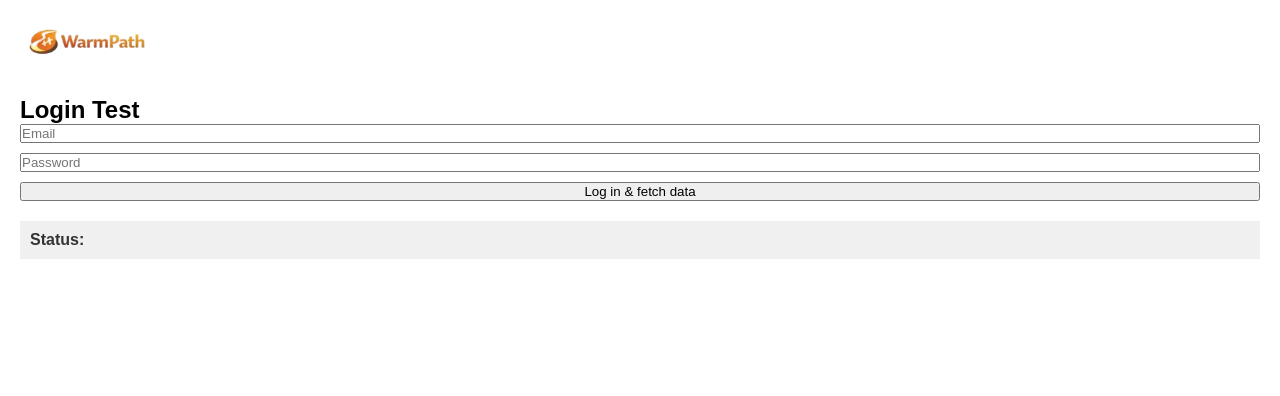
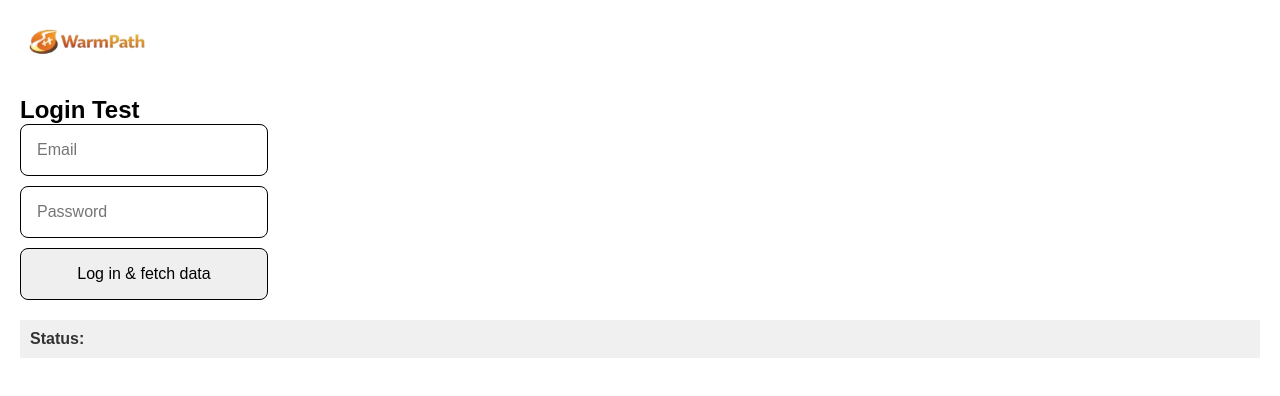
Before and after one commit to Le-Zu/WarmPath, a React (Vite) app in the folder warm-path/: page /logintest in a window 1280 px wide. Shown: the top 396 px of the page. Built offline with nearby package versions, Linux system fonts and the light colour scheme; no server answers; a web font is replaced by a local one.

Commit message:
Input boxes design

```diff
--- a/warm-path/src/pages/logintest.jsx
+++ b/warm-path/src/pages/logintest.jsx
@@ -64,6 +64,13 @@ export default function LoginTest() {
                value={email}
                onChange={(e) => setEmail(e.target.value)}
                required
+               style={{
+                  width: "20%",
+                  padding: "1rem 1rem",
+                  borderRadius: "8px",
+                  border: "1px solid",
+                  fontSize: "1rem",
+               }}
             />
             <input
                type="password"
@@ -71,8 +78,27 @@ export default function LoginTest() {
                value={password}
                onChange={(e) => setPassword(e.target.value)}
                required
+               style={{
+                  width: "20%",
+                  padding: "1rem 1rem",
+                  borderRadius: "8px",
+                  border: "1px solid",
+                  fontSize: "1rem",
+               }}
             />
-            <button type="submit"> Log in & fetch data</button>
+            <button
+               type="submit"
+               style={{
+                  width: "20%",
+                  padding: "1rem 1rem",
+                  borderRadius: "8px",
+                  border: "1px solid",
+                  fontSize: "1rem",
+               }}
+            >
+               {" "}
+               Log in & fetch data
+            </button>
          </form>
          <div
             style={{
```
